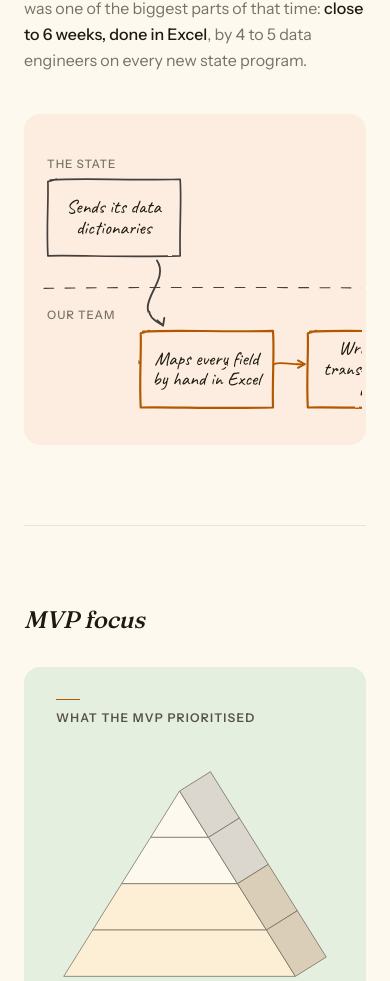
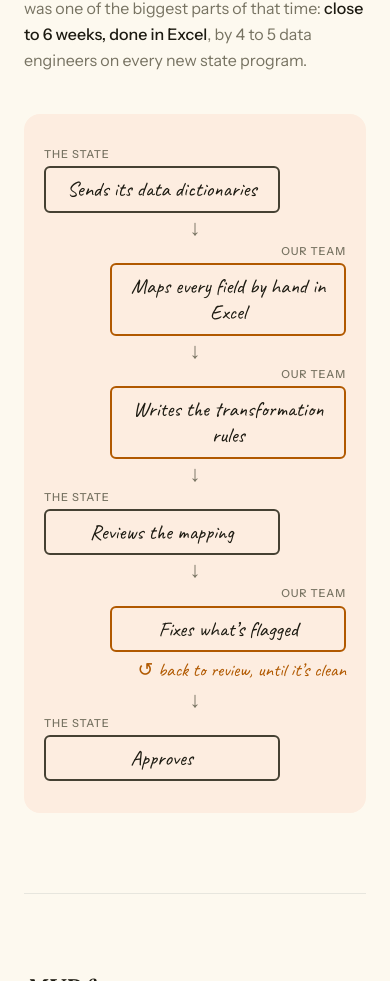
Before and after one commit to MaximusDuff13/Portfolio-2026, a Next.js app: page /work/data-conversion-app in a window 390 px wide. Shown: the part 2592-3573 px from the top of the page. Built offline with nearby package versions, Linux system fonts and the light colour scheme.

Commit message:
DCA: Problem flow stacks on phones instead of scrolling sideways
Co-Authored-By: Claude Opus 5.5 <noreply@anthropic.com>

```diff
--- a/src/app/work/data-conversion-app/ProblemFlow.tsx
+++ b/src/app/work/data-conversion-app/ProblemFlow.tsx
@@ -8,8 +8,8 @@ import { HOT, INK, Stroke, Wobble, useOnScreen } from './pen'
    (cs-ring from case-study.css) once on screen. Dark ink for the plain steps, ginger ink only where
    the cost is: the hand mapping in Excel, the rules, and the fix-and-review loop.
 
-   Pure SVG, so it keeps its shape and scales with its card. Below md it is drawn at a fixed width
-   and scrolls sideways inside the card. */
+   Pure SVG, so it keeps its shape and scales with its card. Below md the SVG is hidden and PhoneFlow
+   (bottom of the file) stacks the same steps instead, with no sideways scroll. */
 
 type Node = { x: number; y: number; lines: string[]; hot?: boolean }
 const W = 172
@@ -53,8 +53,10 @@ export function ProblemFlow({ costNote = "close to 6 weeks · 4 to 5 data engine
   const r = (n: Node) => n.x + W
   const mid = (nodes[1].x + r(nodes[4])) / 2
   return (
-    <div className="-mx-4 overflow-x-auto px-4 md:mx-0 md:overflow-visible md:px-0">
-      <svg ref={ref} viewBox={`0 -8 1060 ${costNote ? 428 : 346}`} className="cs-markup block w-[820px] overflow-visible md:w-full" role="img" aria-label="The old process across two lanes, the state and our team: the state sends data dictionaries, we map every field by hand in Excel and write transformation rules, the state reviews, we fix what's flagged and send it back for review, and the state approves. Close to 6 weeks, 4 to 5 data engineers." data-on={on || undefined}>
+    <>
+    <PhoneFlow />
+    <div className="hidden md:block">
+      <svg ref={ref} viewBox={`0 -8 1060 ${costNote ? 428 : 346}`} className="cs-markup block w-full overflow-visible" role="img" aria-label="The old process across two lanes, the state and our team: the state sends data dictionaries, we map every field by hand in Excel and write transformation rules, the state reviews, we fix what's flagged and send it back for review, and the state approves. Close to 6 weeks, 4 to 5 data engineers." data-on={on || undefined}>
         <defs><Wobble id={`w${id}`} /></defs>
         {/* lane labels and the line between lanes */}
         <text x={4} y={TOP - 14} className="font-sans fill-foundation-500" fontSize={15} fontWeight={500} letterSpacing="0.08em">THE STATE</text>
@@ -87,5 +89,46 @@ export function ProblemFlow({ costNote = "close to 6 weeks · 4 to 5 data engine
         {costNote && <text x={mid} y={404} className="font-hand fill-accent-warm" fontSize={27} textAnchor="middle">{costNote}</text>}
       </svg>
     </div>
+    </>
   )
 }
+
+/* Below md (Nov 25 2026, after the audit: the wide drawing scrolled sideways on phones). The same six
+   steps stacked top to bottom, zigzagging between the two lanes: the state's steps on the left, our
+   team's on the right, ginger where the cost is. Plain HTML, so it reads at phone size; the SVG
+   above carries the same story from md up. */
+const phoneSteps: { lane: 'state' | 'team'; text: string; hot?: boolean; loop?: boolean }[] = [
+  { lane: 'state', text: 'Sends its data dictionaries' },
+  { lane: 'team', text: 'Maps every field by hand in Excel', hot: true },
+  { lane: 'team', text: 'Writes the transformation rules', hot: true },
+  { lane: 'state', text: 'Reviews the mapping' },
+  { lane: 'team', text: 'Fixes what’s flagged', hot: true, loop: true },
+  { lane: 'state', text: 'Approves' },
+]
+
+function PhoneFlow() {
+  return (
+    <ol className="m-0 flex list-none flex-col p-0 md:hidden">
+      {phoneSteps.map((s, i) => (
+        <li key={i} className={`flex flex-col ${s.lane === 'team' ? 'items-end' : 'items-start'}`}>
+          {i > 0 && (
+            <span aria-hidden="true" className="my-1 self-center font-hand text-[22px] leading-none text-foundation-500">↓</span>
+          )}
+          <span className="font-sans text-[11px] font-medium uppercase tracking-[0.08em] text-foundation-500">
+            {s.lane === 'state' ? 'The state' : 'Our team'}
+          </span>
+          <span
+            className={`mt-1 w-[78%] rounded-[6px] border-2 px-3 py-2 text-center font-hand text-[21px] leading-tight text-foundation-900 ${
+              s.hot ? 'border-accent-warm' : 'border-foundation-700'
+            }`}
+          >
+            {s.text}
+          </span>
+          {s.loop && (
+            <span className="mt-1 font-hand text-[19px] text-accent-warm">↺ back to review, until it’s clean</span>
+          )}
+        </li>
+      ))}
+    </ol>
+  )
+}
```
